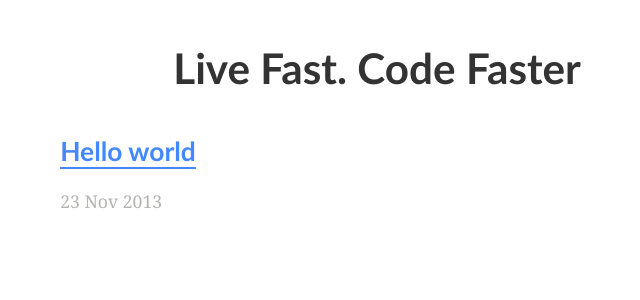
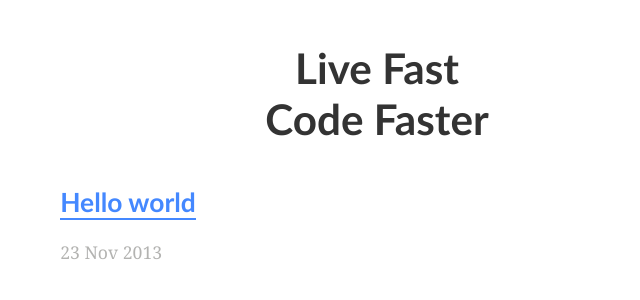
Before and after one commit to alexeyraspopov/alexeyraspopov.github.io, a Jekyll site: the page built from index.html, in a window 1280 px wide. Shown: the top 300 px of the page, without its empty margins (263-903 px from the left). Built offline with Jekyll 4.4.1, drawn with Linux system fonts in a browser that asks for light colours; Markdown is read by kramdown in place of the engine named in the settings.

Commit message:
post date and new header

```diff
--- a/_layouts/default.html
+++ b/_layouts/default.html
@@ -7,7 +7,7 @@
 	<link rel="stylesheet" href="/styles.css">
 </head>
 <body>
-	<h1>Live Fast. Code Faster</h1>
+	<h1>Live Fast<br>Code Faster</h1>
 
 	{{ content }}
 </body>
--- a/_layouts/post.html
+++ b/_layouts/post.html
@@ -4,4 +4,6 @@ layout: default
 
 	<article class="post">
 		{{ content }}
+
+		{{ post.date | date_to_string }}
 	</article>
```
